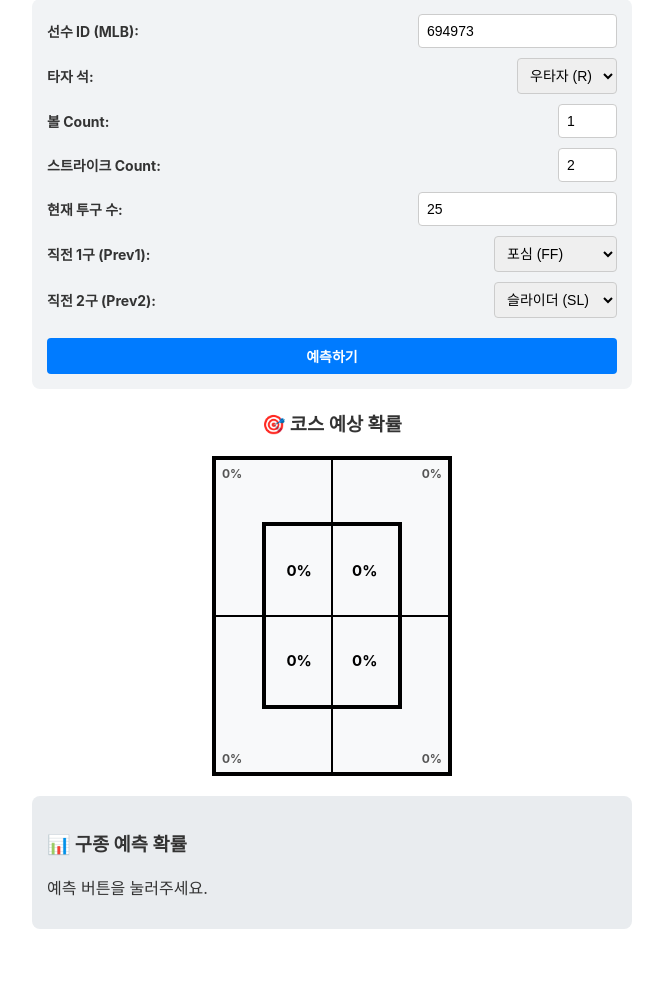
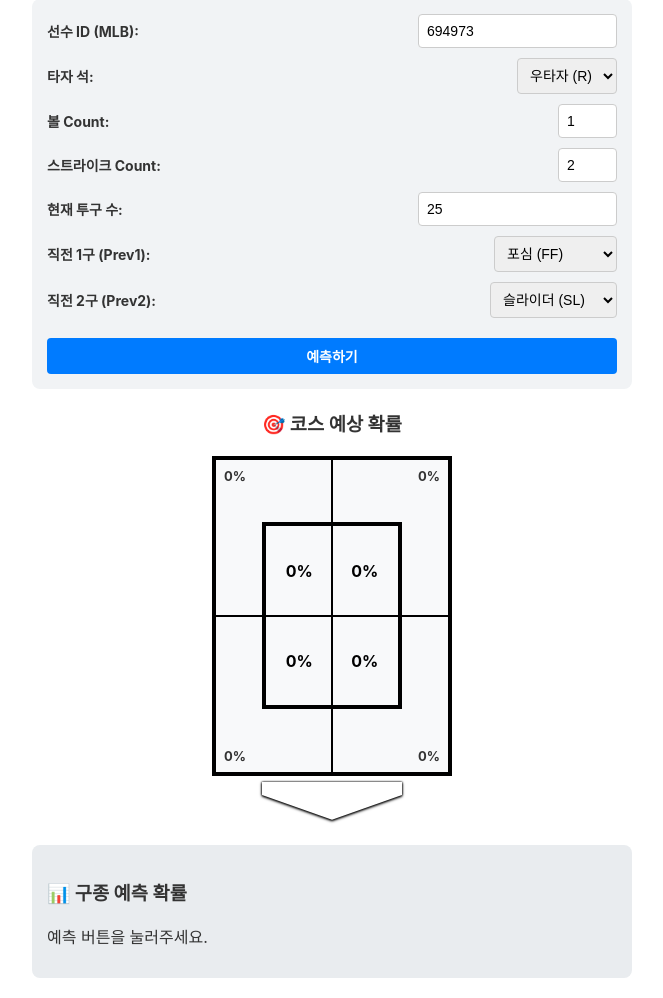
Before and after one commit to jise0oo3027-eng/baseball-app, a Flask app: page / in a window 1280 px wide. Shown: the part 68-1066 px from the top of the page, without its empty margins (308-971 px from the left). Before the commit the page ends 997 px from the top, so only its background shows below. Run offline with Flask 3, Linux system fonts and the light colour scheme.

Commit message:
Update index.html

```diff
--- a/templates/index.html
+++ b/templates/index.html
@@ -42,11 +42,12 @@
       width: 240px;
       height: 320px;
       border: 4px solid black;
-      margin: 20px auto;
+      margin: 20px auto 0 auto;
       background-color: #f8f9fa;
       box-sizing: border-box;
     }
 
+    /* 중앙 십자선 (전체 관통) */
     .zone-wrapper::before {
       content: '';
       position: absolute;
@@ -64,22 +65,25 @@
       z-index: 1;
     }
 
+    /* 바깥쪽 Chase 존 (모서리 배치) */
     .chase-zone {
       position: absolute;
       width: 50%; height: 50%;
       display: flex;
-      font-size: 12px;
+      font-size: 13px;
       font-weight: bold;
-      color: #555;
+      color: #333;
       box-sizing: border-box;
-      padding: 6px;
+      padding: 8px;
       z-index: 2;
+      transition: background-color 0.3s ease, color 0.3s ease;
     }
     #CHASE_UL { top: 0; left: 0; align-items: flex-start; justify-content: flex-start; }
     #CHASE_UR { top: 0; right: 0; align-items: flex-start; justify-content: flex-end; }
     #CHASE_LL { bottom: 0; left: 0; align-items: flex-end; justify-content: flex-start; }
     #CHASE_LR { bottom: 0; right: 0; align-items: flex-end; justify-content: flex-end; }
 
+    /* 안쪽 Strike 존 (중앙 배치) */
     .strike-box {
       position: absolute;
       top: 20%; left: 20%;
@@ -95,17 +99,32 @@
       align-items: center;
       justify-content: center;
       font-weight: bold;
-      font-size: 15px;
+      font-size: 16px;
       color: #000;
       box-sizing: border-box;
+      transition: background-color 0.3s ease, color 0.3s ease;
     }
     #SZ_UL { top: 0; left: 0; }
     #SZ_UR { top: 0; right: 0; }
     #SZ_LL { bottom: 0; left: 0; }
     #SZ_LR { bottom: 0; right: 0; }
 
-    /* ---------------- 📊 게이지 바 스타일 ---------------- */
-    .results { background: #e9ecef; padding: 15px; border-radius: 8px; margin-top: 20px; }
+    /* ⚾ 하단 홈플레이트 스타일 */
+    .home-plate-container {
+      display: flex;
+      justify-content: center;
+      margin-top: 6px;
+      filter: drop-shadow(0px 0px 1px #000) drop-shadow(0px 1px 1px #000);
+    }
+    .home-plate {
+      width: 140px;
+      height: 38px;
+      background-color: #ffffff;
+      clip-path: polygon(0% 0%, 100% 0%, 100% 35%, 50% 100%, 0% 35%);
+    }
+
+    /* ---------------- 📊 구종 예측 게이지 바 스타일 ---------------- */
+    .results { background: #e9ecef; padding: 15px; border-radius: 8px; margin-top: 25px; }
 
     .pitch-item {
       display: flex;
@@ -177,6 +196,7 @@
         <option value="SI">싱커 (SI)</option>
         <option value="ST">스위퍼 (ST)</option>
         <option value="FS">스플리터 (FS)</option>
+        <option value="FIRST_PITCH">없음 (초구)</option>
       </select>
     </div>
     <div class="form-row">
@@ -189,25 +209,34 @@
         <option value="SI">싱커 (SI)</option>
         <option value="ST">스위퍼 (ST)</option>
         <option value="FS">스플리터 (FS)</option>
+        <option value="FIRST_PITCH">없음 (1~2구째)</option>
       </select>
     </div>
     <button onclick="getPrediction()">예측하기</button>
   </div>
 
-  <!-- 스트라이크존 영역 -->
+  <!-- 스트라이크존 및 홈플레이트 시각화 영역 -->
   <h3 style="text-align: center;">🎯 코스 예상 확률</h3>
+
   <div class="zone-wrapper">
+    <!-- Chase Zones (4개) -->
     <div id="CHASE_UL" class="chase-zone">0%</div>
     <div id="CHASE_UR" class="chase-zone">0%</div>
     <div id="CHASE_LL" class="chase-zone">0%</div>
     <div id="CHASE_LR" class="chase-zone">0%</div>
 
+    <!-- Strike Zones (4개) -->
     <div class="strike-box">
       <div id="SZ_UL" class="strike-zone">0%</div>
       <div id="SZ_UR" class="strike-zone">0%</div>
       <div id="SZ_LL" class="strike-zone">0%</div>
       <div id="SZ_LR" class="strike-zone">0%</div>
     </div>
+  </div>
+
+  <!-- 하단 홈플레이트 -->
+  <div class="home-plate-container">
+    <div class="home-plate"></div>
   </div>
 
   <!-- 구종 예측 결과 영역 -->
@@ -217,6 +246,7 @@
     <p style="margin-top: 15px; font-size: 12px; color: #666;" id="accuracy-info"></p>
   </div>
 
+  <!-- JavaScript 연동 -->
   <script>
     async function getPrediction() {
       const payload = {
@@ -239,7 +269,7 @@
         const result = await response.json();
 
         if (result.status === 'success') {
-          // 1. 코스 확률 렌더링 & 히트맵 배경색
+          // 1. 코스 확률 렌더링 & 히트맵 색상/가독성 가공
           const zones = result.zones;
           const maxProb = Math.max(...Object.values(zones));
 
@@ -248,10 +278,18 @@
             if (el) {
               el.innerText = `${prob}%`;
               if (prob > 0 && maxProb > 0) {
-                const alpha = (prob / maxProb) * 0.75;
-                el.style.backgroundColor = `rgba(255, 77, 77, ${alpha})`;
+                const alpha = (prob / maxProb) * 0.85;
+                el.style.backgroundColor = `rgba(255, 69, 58, ${alpha})`;
+
+                // 히트맵 배경이 진해지면 글씨를 흰색으로 변경하여 가독성 확보
+                if (alpha > 0.45) {
+                  el.style.color = '#ffffff';
+                } else {
+                  el.style.color = '#000000';
+                }
               } else {
                 el.style.backgroundColor = 'transparent';
+                el.style.color = '#000000';
               }
             }
           }
@@ -264,7 +302,6 @@
             const item = document.createElement('div');
             item.className = 'pitch-item';
 
-            // 게이지바 HTML 구조 생성
             item.innerHTML = `
               <span class="pitch-name">${p.pitch}</span>
               <div class="gauge-bg">
```
